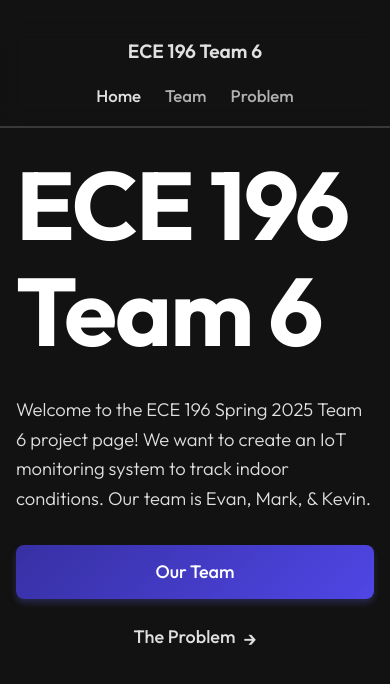
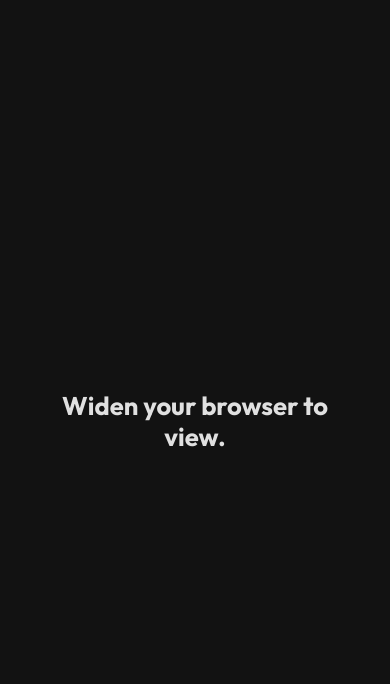
Before and after one commit to actuallyevan/ece196-website, a plain HTML site: page index.html in a window 390 px wide. Drawn offline with nearby package versions, Linux system fonts and the light colour scheme.

Commit message:
minor fixes

```diff
--- a/components/header.js
+++ b/components/header.js
@@ -10,11 +10,16 @@ class SiteHeader extends HTMLElement {
           <nav class="navbar no-transition">
             <div class="nav-logo">ECE 196 Team 6</div>
             <div class="nav-links">
-              <a href="index.html" class="nav-link">Home</a>
+              <a href="/" class="nav-link">Home</a>
               <a href="team.html" class="nav-link">Team</a>
               <a href="problem.html" class="nav-link">Problem</a>
             </div>
           </nav>
+        </div>
+        <div class="viewport-warning">
+          <div class="warning-content">
+            <h2>Widen your browser to view.</h2>
+          </div>
         </div>
       </header>
     `;
@@ -29,7 +34,18 @@ class SiteHeader extends HTMLElement {
 
     const navLinks = this.querySelectorAll(".nav-link");
     navLinks.forEach((link) => {
-      if (link.getAttribute("href") === page) {
+      const href = link.getAttribute("href");
+
+      if (href === "/") {
+        if (
+          path === "/" ||
+          path.endsWith("/") ||
+          page === "" ||
+          page === "index.html"
+        ) {
+          link.classList.add("active");
+        }
+      } else if (href === page) {
         link.classList.add("active");
       }
     });
--- a/css/styles.css
+++ b/css/styles.css
@@ -379,6 +379,40 @@ p {
   transform: translateX(5px);
 }
 
+/* Viewport Warning Styles */
+.viewport-warning {
+  display: none;
+  position: fixed;
+  top: 0;
+  left: 0;
+  width: 100%;
+  height: 100%;
+  background-color: var(--bg-color);
+  backdrop-filter: none;
+  z-index: 2000;
+  justify-content: center;
+  align-items: center;
+  text-align: center;
+}
+
+.warning-content {
+  padding: 2rem;
+  max-width: 90%;
+}
+
+.warning-content h2 {
+  color: var(--text-primary);
+  font-size: 1.6rem;
+  margin: 0;
+  padding: 0;
+}
+
+@media (max-width: 1200px) {
+  .viewport-warning {
+    display: flex;
+  }
+}
+
 /* General utility classes */
 .text-center {
   text-align: center;
--- a/index.html
+++ b/index.html
@@ -3,7 +3,7 @@
   <head>
     <meta charset="UTF-8" />
     <meta name="viewport" content="width=device-width, initial-scale=1.0" />
-    <title>Team 6</title>
+    <title>196 Team 6</title>
 
     <!-- Preload critical resources -->
     <link rel="preload" href="components/header.js" as="script" />
--- a/problem.html
+++ b/problem.html
@@ -3,7 +3,7 @@
   <head>
     <meta charset="UTF-8" />
     <meta name="viewport" content="width=device-width, initial-scale=1.0" />
-    <title>Problem - ECE 196 Project</title>
+    <title>196 Team 6</title>
 
     <!-- Preload critical resources -->
     <link rel="preload" href="components/header.js" as="script" />
--- a/team.html
+++ b/team.html
@@ -3,7 +3,7 @@
   <head>
     <meta charset="UTF-8" />
     <meta name="viewport" content="width=device-width, initial-scale=1.0" />
-    <title>Team - ECE 196 Project</title>
+    <title>196 Team 6</title>
 
     <!-- Preload critical resources -->
     <link rel="preload" href="components/header.js" as="script" />
```
